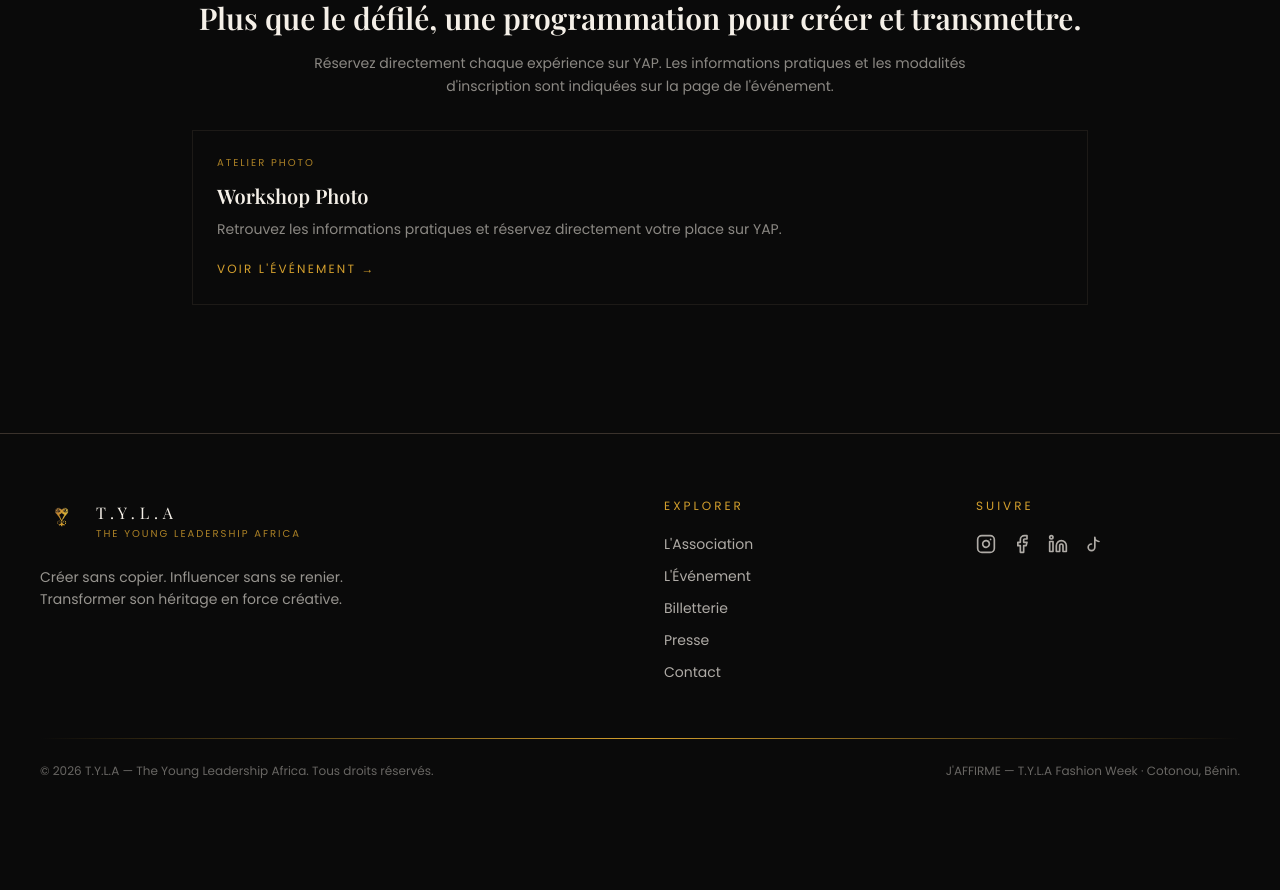
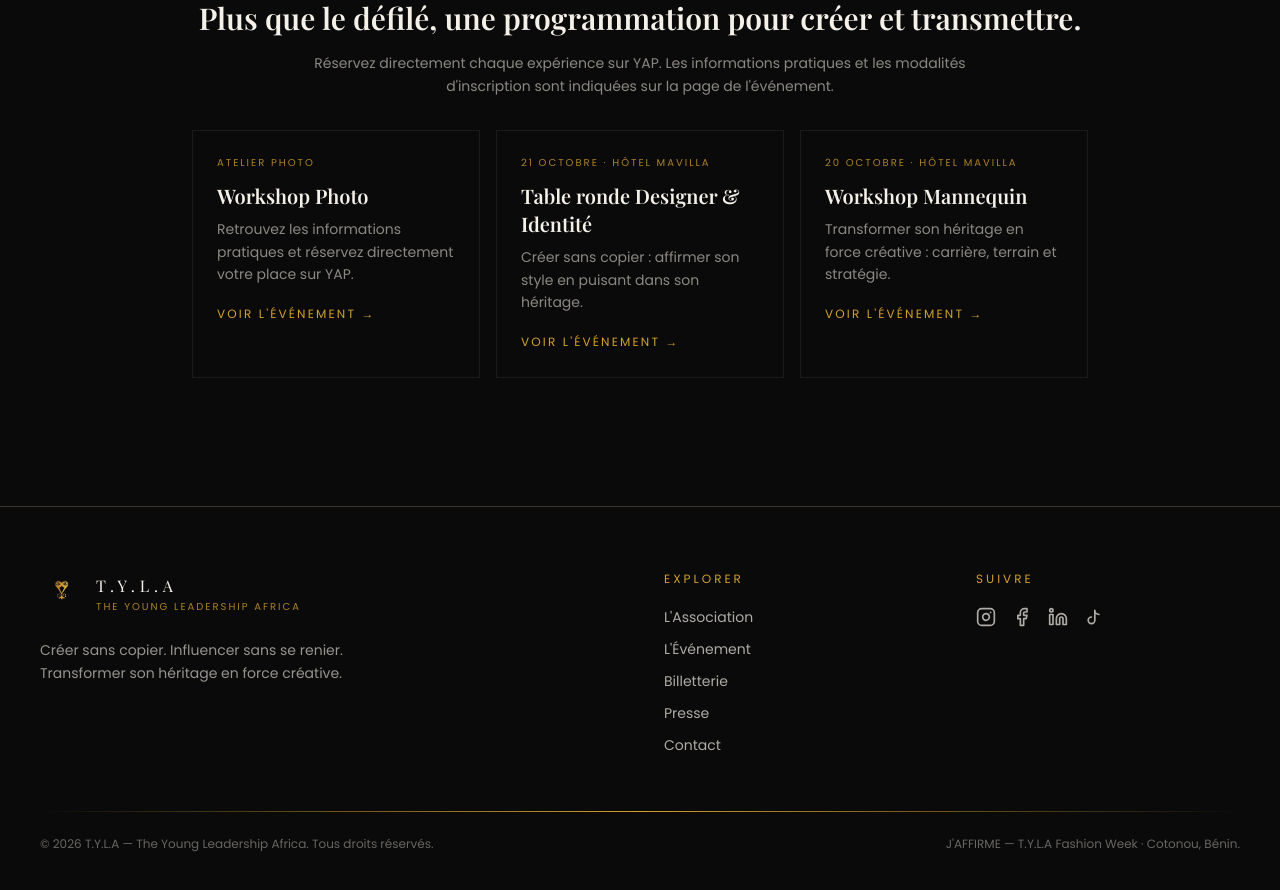
Before and after one commit to Kesjs/tyla, a Next.js app: page /billetterie in a window 1280 px wide. Shown: the part 860-1750 px from the top of the page. Before the commit the page ends 1703 px from the top, so only its background shows below. Built offline with nearby package versions, Linux system fonts and the light colour scheme; no server answers; the database is empty; a web font is replaced by a local one.

Commit message:
feat: restore event links and hide student ticket

```diff
--- a/app/(site)/billetterie/page.tsx
+++ b/app/(site)/billetterie/page.tsx
@@ -123,13 +123,19 @@ export default async function BilletteriePage({
               pratiques et les modalités d&apos;inscription sont indiquées sur la page de l&apos;événement.
             </p>
           </div>
-          <div className="mt-8">
-            <a href="https://my-yap.com/events/workshop-photo" target="_blank" rel="noopener noreferrer" className="group block border border-taupe/40 p-6 text-left transition-colors hover:border-or">
-              <p className="font-body text-[10px] uppercase tracking-[0.2em] text-or/80">Atelier photo</p>
-              <h3 className="mt-3 font-display text-xl font-semibold text-ivoire">Workshop Photo</h3>
-              <p className="mt-2 font-body text-sm leading-relaxed text-ivoire/55">Retrouvez les informations pratiques et réservez directement votre place sur YAP.</p>
-              <span className="mt-5 inline-block font-body text-xs uppercase tracking-[0.18em] text-or underline-offset-4 group-hover:underline">Voir l&apos;événement →</span>
-            </a>
+          <div className="mt-8 grid gap-4 md:grid-cols-3">
+            {[
+              { eyebrow: 'Atelier photo', title: 'Workshop Photo', description: 'Retrouvez les informations pratiques et réservez directement votre place sur YAP.', href: 'https://my-yap.com/events/workshop-photo' },
+              { eyebrow: '21 octobre · Hôtel Mavilla', title: 'Table ronde Designer & Identité', description: 'Créer sans copier : affirmer son style en puisant dans son héritage.', href: 'https://my-yap.com/events/table-ronde-designer-identite-creer-sans' },
+              { eyebrow: '20 octobre · Hôtel Mavilla', title: 'Workshop Mannequin', description: 'Transformer son héritage en force créative : carrière, terrain et stratégie.', href: 'https://my-yap.com/events/workshop-mannequin-transformer-son-herit' },
+            ].map((event) => (
+              <a key={event.href} href={event.href} target="_blank" rel="noopener noreferrer" className="group border border-taupe/40 p-6 text-left transition-colors hover:border-or">
+                <p className="font-body text-[10px] uppercase tracking-[0.2em] text-or/80">{event.eyebrow}</p>
+                <h3 className="mt-3 font-display text-xl font-semibold text-ivoire">{event.title}</h3>
+                <p className="mt-2 font-body text-sm leading-relaxed text-ivoire/55">{event.description}</p>
+                <span className="mt-5 inline-block font-body text-xs uppercase tracking-[0.18em] text-or underline-offset-4 group-hover:underline">Voir l&apos;événement →</span>
+              </a>
+            ))}
           </div>
         </Reveal>
       </div>
--- a/components/billetterie/TicketSelector.tsx
+++ b/components/billetterie/TicketSelector.tsx
@@ -7,9 +7,11 @@ import { type TicketCategory, formatFcfa } from '@/lib/tickets';
 const MAIN_RESERVATION_URL = 'https://my-yap.com/events/jaffirme-tyla-fashion-week';
 
 export function TicketSelector({ categories }: { categories: TicketCategory[]; paymentCancelled?: boolean }) {
+  const visibleCategories = categories.filter((cat) => !cat.name.match(/étudiant|student/i));
+
   return (
     <div className="grid gap-6 sm:grid-cols-2">
-      {categories.map((cat, i) => {
+      {visibleCategories.map((cat, i) => {
         let desc = cat.description || '';
         if (cat.name.match(/vip gold/i)) desc = desc.replace(/Professionnels établis,\s*diaspora,\s*mentors/i, '');
         if (cat.name.match(/standard/i)) desc = desc.replace(/Jeunes professionnels,\s*créatifs,\s*entrepreneurs,\s*grand public/i, '');
```
